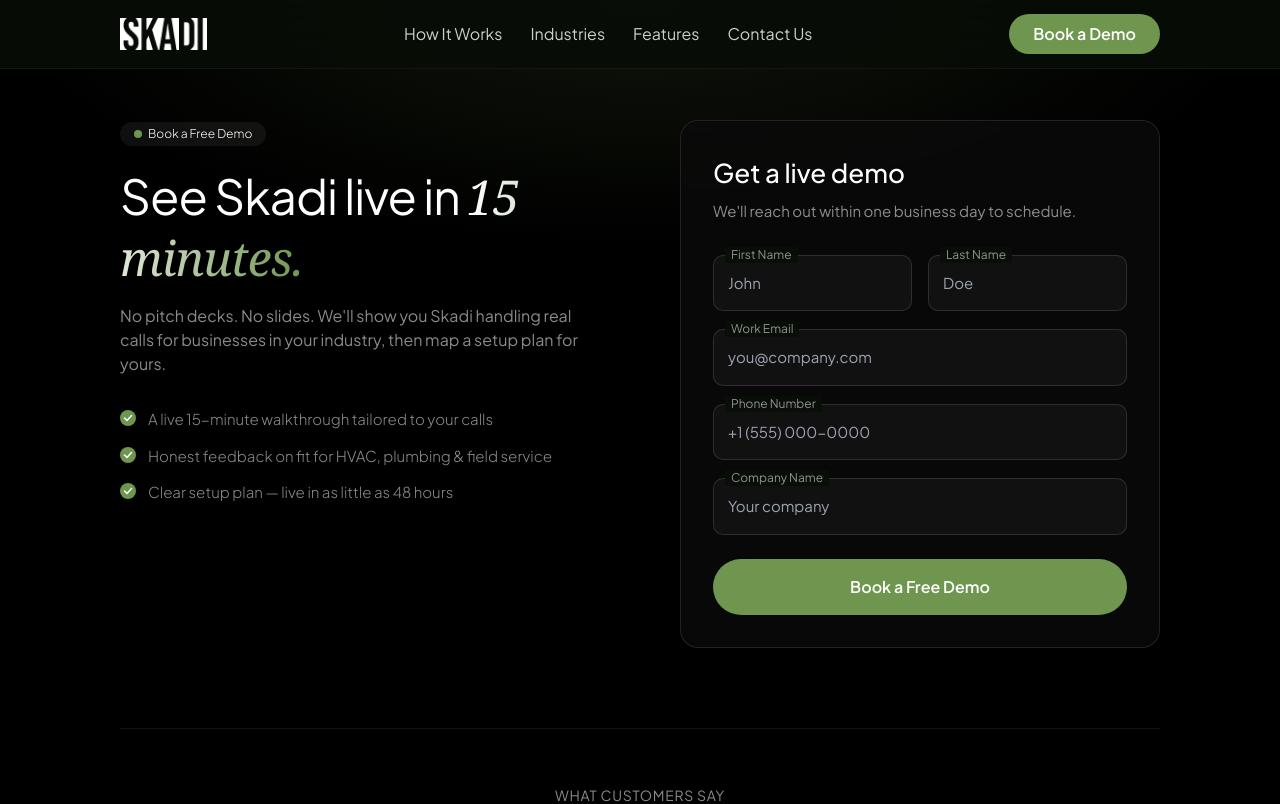
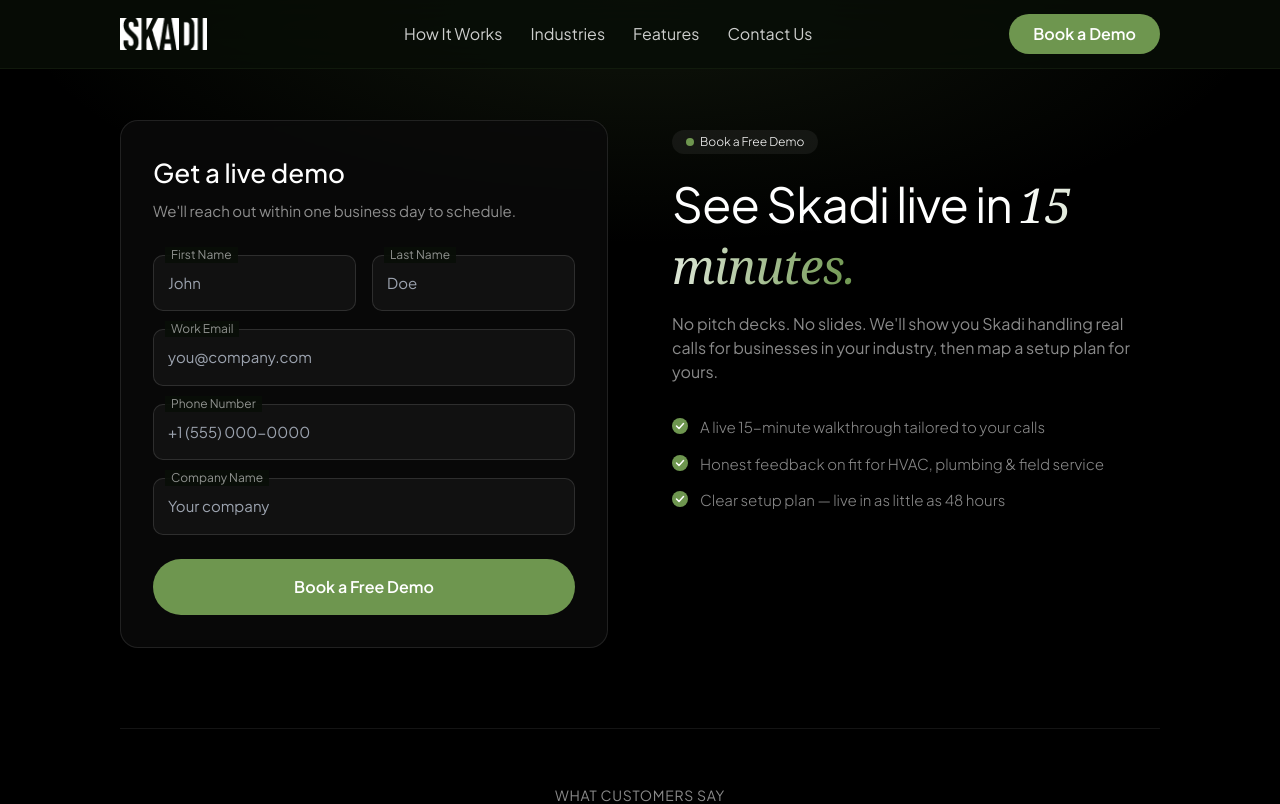
Before and after one commit to it2-geekonomy/skadi-landing, a Next.js app: page /demo in a window 1280 px wide. Shown: the top 804 px of the page. Built offline with nearby package versions, Linux system fonts and the light colour scheme.

Commit message:
Switched to a 2-column grid  and swapped

```diff
--- a/src/app/demo/page.tsx
+++ b/src/app/demo/page.tsx
@@ -48,18 +48,23 @@
         />
 
         <div className="container-main relative z-[1]">
-          <div className="flex flex-col gap-12 lg:flex-row lg:items-start lg:gap-14 xl:gap-20">
-            {/* Left — value prop */}
-            <div className="min-w-0 flex-1">
+          <div className="grid grid-cols-1 items-start gap-10 lg:grid-cols-2 lg:gap-12 xl:gap-16">
+            {/* Left — form */}
+            <div className="w-full">
+              <DemoRequestForm />
+            </div>
+
+            {/* Right — value prop */}
+            <div className="min-w-0 w-full lg:pt-2">
               <div className="badge">
                 <span className="badge-dot" />
                 Book a Free Demo
               </div>
-              <h1 className="mt-5 text-[32px] font-normal leading-tight tracking-[-1px] sm:text-[42px] lg:text-[48px]">
+              <h1 className="mt-5 text-[32px] font-normal leading-tight tracking-[-1px] sm:text-[42px] lg:text-[44px] xl:text-[48px]">
                 See Skadi live in{" "}
                 <span className="serif-italic gradient-serif">15 minutes.</span>
               </h1>
-              <p className="mt-4 max-w-[480px] text-[15px] leading-relaxed text-skadi-muted sm:text-base">
+              <p className="mt-4 text-[15px] leading-relaxed text-skadi-muted sm:text-base">
                 No pitch decks. No slides. We&apos;ll show you Skadi handling
                 real calls for businesses in your industry, then map a setup plan
                 for yours.
@@ -75,11 +80,6 @@
                   </li>
                 ))}
               </ul>
-            </div>
-
-            {/* Right — form */}
-            <div className="w-full shrink-0 lg:max-w-[480px]">
-              <DemoRequestForm />
             </div>
           </div>
 
```
